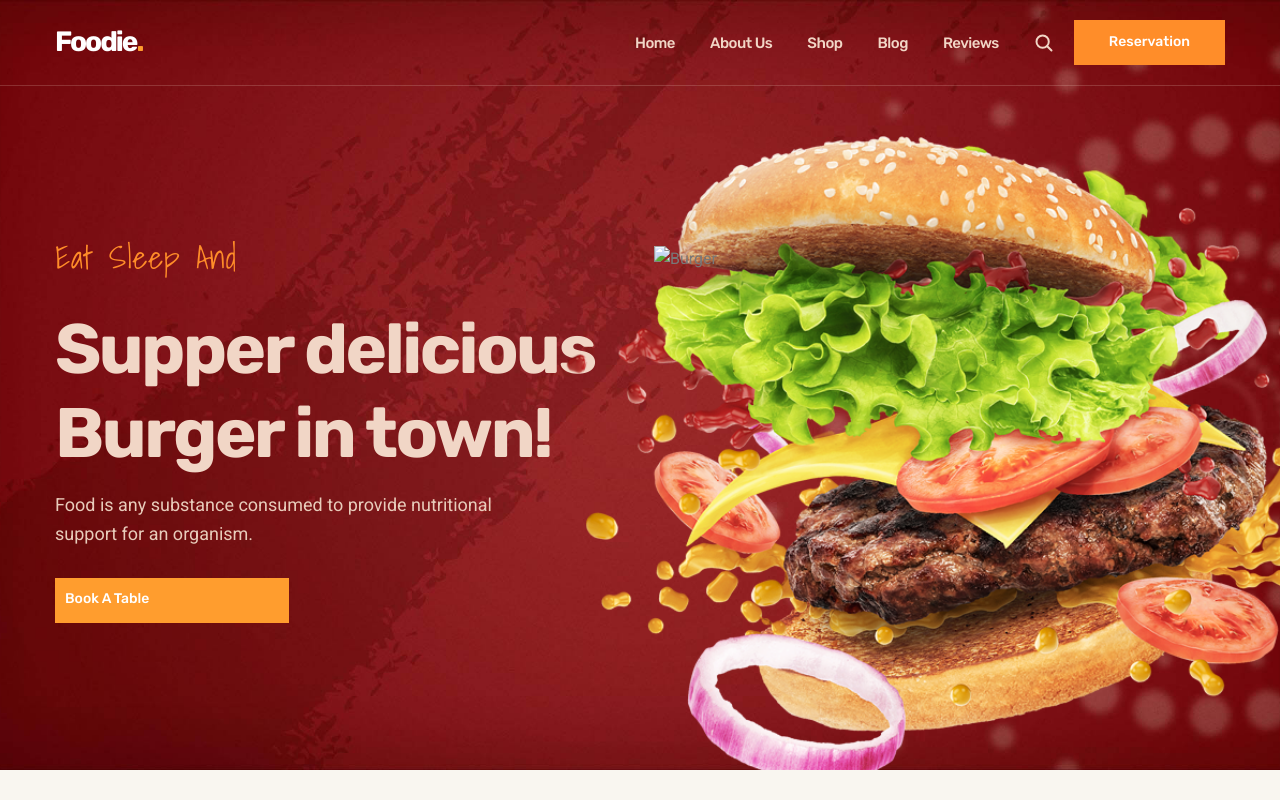
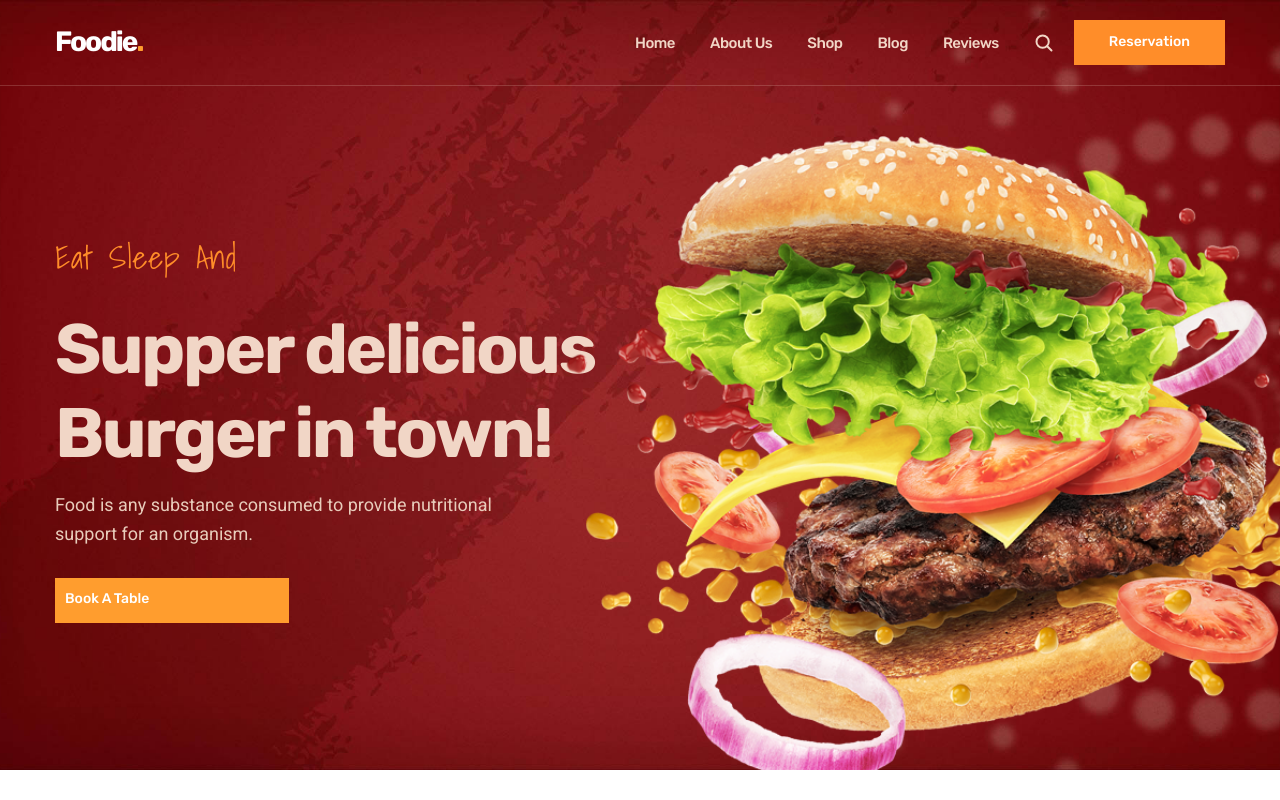
Before and after one commit to Mairajaved/OIBSIP, a plain HTML site: page TASK1 (Landing Pages)/index.html in a window 1280 px wide. Shown: the top 800 px of the page. Drawn offline with nearby package versions, Linux system fonts and the light colour scheme; files whose address does not match are found by name.

Commit message:
Update index.html

```diff
--- a/TASK1 (Landing Pages)/index.html
+++ b/TASK1 (Landing Pages)/index.html
@@ -164,21 +164,14 @@
                 class="w-100 hero-img-bg"
               />
 
-              <img
-                src="img/hero-banner.png"
-                width="700"
-                height="637"
-                loading="lazy"
-                alt="Burger"
-                class="w-100 hero-img"
-              />
+
             </figure>
           </div>
         </section>
 
         <!--
         - #PROMO
-      -->
+      -- >
 
         <section class="section section-divider white promo">
           <div class="container">
```
